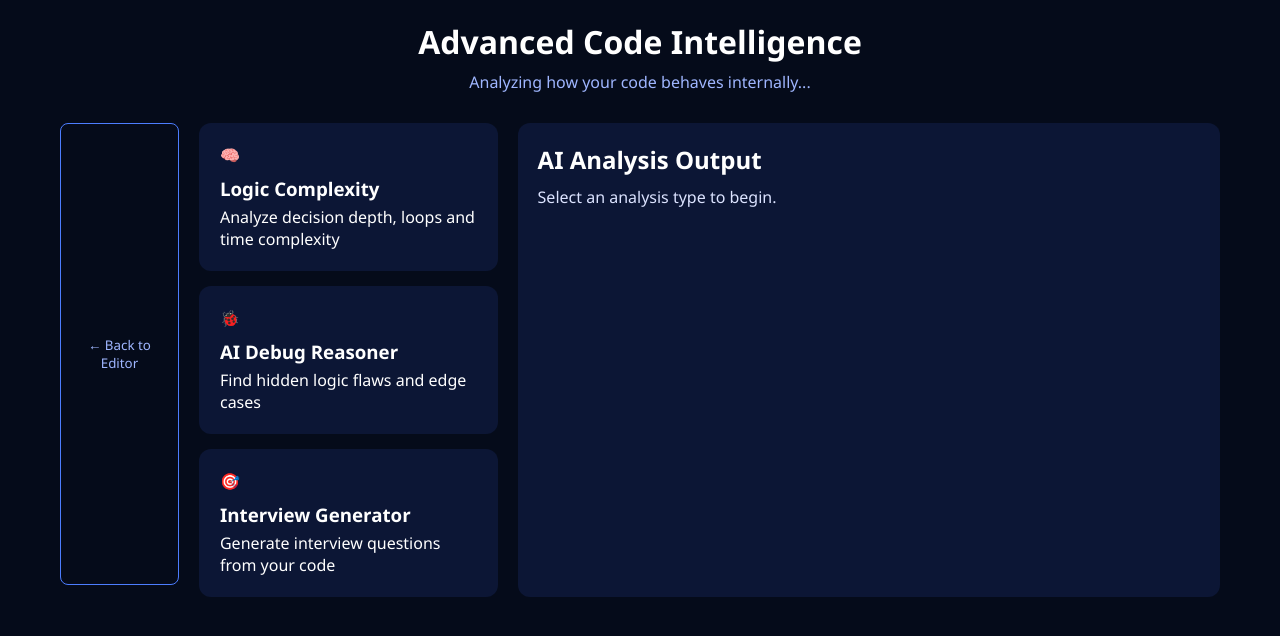
After one commit to Debasishpradhan28/CodeConV, a Flask app: page /advanced in a window 1280 px wide. The commit adds this page. Shown: the top 636 px of the page. Run offline with Flask 3, Linux system fonts and the light colour scheme.

Commit message:
new-feature added

```diff
--- a/frontend/app.py
+++ b/frontend/app.py
@@ -17,6 +17,10 @@ def home():
 @app.route("/flowchart")
 def flowchart():
     return render_template("flowchart.html")
+
+@app.route("/advanced")
+def advanced():
+    return render_template("advanced.html")
 
 
 @app.route("/convert", methods=["POST"])
--- /dev/null
+++ b/frontend/static/advanced.css
@@ -0,0 +1,107 @@
+* {
+    margin: 0;
+    padding: 0;
+    box-sizing: border-box;
+    font-family: "Segoe UI", sans-serif;
+}
+
+body {
+    background: #050b1a;
+    color: #fff;
+}
+
+.advanced-container {
+    max-width: 1200px;
+    margin: auto;
+    padding: 20px;
+}
+
+.advanced-header {
+    text-align: center;
+    margin-bottom: 30px;
+}
+
+.advanced-header h1 {
+    font-size: 2rem;
+    margin-bottom: 8px;
+}
+
+.advanced-header p {
+    color: #9fb6ff;
+    font-size: 1rem;
+}
+
+/* BODY */
+.advanced-body {
+    display: flex;
+    gap: 20px;
+}
+
+/* LEFT PANEL */
+.feature-panel {
+    width: 30%;
+    display: flex;
+    flex-direction: column;
+    gap: 15px;
+}
+
+.feature-card {
+    background: #0c1635;
+    border-radius: 12px;
+    padding: 20px;
+    cursor: pointer;
+    transition: 0.3s;
+    border: 1px solid transparent;
+}
+
+.feature-card:hover {
+    border-color: #4c7dff;
+    transform: translateY(-3px);
+}
+
+.feature-card h3 {
+    margin-top: 10px;
+    margin-bottom: 5px;
+}
+
+/* RIGHT PANEL */
+.output-panel {
+    width: 70%;
+    background: #0c1635;
+    border-radius: 12px;
+    padding: 20px;
+    min-height: 300px;
+}
+
+.output-panel pre {
+    white-space: pre-wrap;
+    margin-top: 10px;
+    color: #dce3ff;
+}
+
+/* MOBILE RESPONSIVE */
+@media (max-width: 768px) {
+    .advanced-body {
+        flex-direction: column;
+    }
+
+    .feature-panel,
+    .output-panel {
+        width: 100%;
+    }
+}
+.back-btn {
+    background: transparent;
+    color: #9fb6ff;
+    border: 1px solid #4c7dff;
+    padding: 8px 14px;
+    border-radius: 8px;
+    cursor: pointer;
+    margin-bottom: 12px;
+    transition: 0.3s;
+}
+
+.back-btn:hover {
+    background: #4c7dff;
+    color: white;
+}
--- /dev/null
+++ b/frontend/static/advanced.js
@@ -0,0 +1,33 @@
+async function runAnalysis(mode) {
+
+    const code = sessionStorage.getItem("latestCode");
+
+    if (!code) {
+        alert("Please go back and enter code first.");
+        return;
+    }
+
+    const output = document.getElementById("analysisOutput");
+    output.textContent = "AI is analyzing your code...\nPlease wait...";
+
+    try {
+        const response = await fetch("/convert", {
+            method: "POST",
+            headers: { "Content-Type": "application/json" },
+            body: JSON.stringify({
+                code: code,
+                mode: mode
+            })
+        });
+
+        const data = await response.json();
+        output.textContent = data.result;
+
+    } catch (err) {
+        output.textContent = "Unable to connect to backend.";
+    }
+}
+
+function goBack() {
+    window.location.href = "/";
+}
--- /dev/null
+++ b/frontend/templates/advanced.html
@@ -0,0 +1,61 @@
+<!DOCTYPE html>
+<html lang="en">
+<head>
+    <meta charset="UTF-8">
+    <title>Advanced Analysis — CodeFlowAI</title>
+
+    <link rel="stylesheet" href="/static/advanced.css">
+</head>
+<body>
+
+<div class="advanced-container">
+
+    <!-- HEADER -->
+    <div class="advanced-header">
+        <h1>Advanced Code Intelligence</h1>
+        <p id="aiText">Analyzing how your code behaves internally...</p>
+    </div>
+
+    <!-- MAIN CONTENT -->
+    <div class="advanced-body">
+
+        <button class="back-btn" onclick="goBack()">← Back to Editor</button>
+        <div class="feature-panel">
+
+            <div class="feature-card" onclick="runAnalysis('complexity')">
+                🧠
+                <h3>Logic Complexity</h3>
+                <p>Analyze decision depth, loops and time complexity</p>
+            </div>
+
+            <div class="feature-card" onclick="runAnalysis('debug')">
+                🐞
+                <h3>AI Debug Reasoner</h3>
+                <p>Find hidden logic flaws and edge cases</p>
+            </div>
+
+            <div class="feature-card" onclick="runAnalysis('interview')">
+                🎯
+                <h3>Interview Generator</h3>
+                <p>Generate interview questions from your code</p>
+            </div>
+
+        </div>
+
+
+
+
+        <div class="output-panel">
+            <h2>AI Analysis Output</h2>
+            <pre id="analysisOutput">
+Select an analysis type to begin.
+            </pre>
+        </div>
+
+    </div>
+
+</div>
+
+<script src="/static/advanced.js"></script>
+</body>
+</html>
--- a/frontend/templates/index.html
+++ b/frontend/templates/index.html
@@ -40,6 +40,11 @@
     <button class="btn logic" onclick="handleAction('ir')">
         View Logic
     </button>
+
+    <button class="btn advanced" onclick="goAdvanced()">
+    ✨ Advanced Analysis
+</button>
+
 </div>
 
 <button class="flowchart-btn" id="flowBtn" onclick="openFlowchart()" disabled>
```
Also changed, not shown: ai/ai_server.py (+15 -3 lines), ai/prompt_engine.py (+116 -0 lines), frontend/static/script.js (+9 -0 lines).
